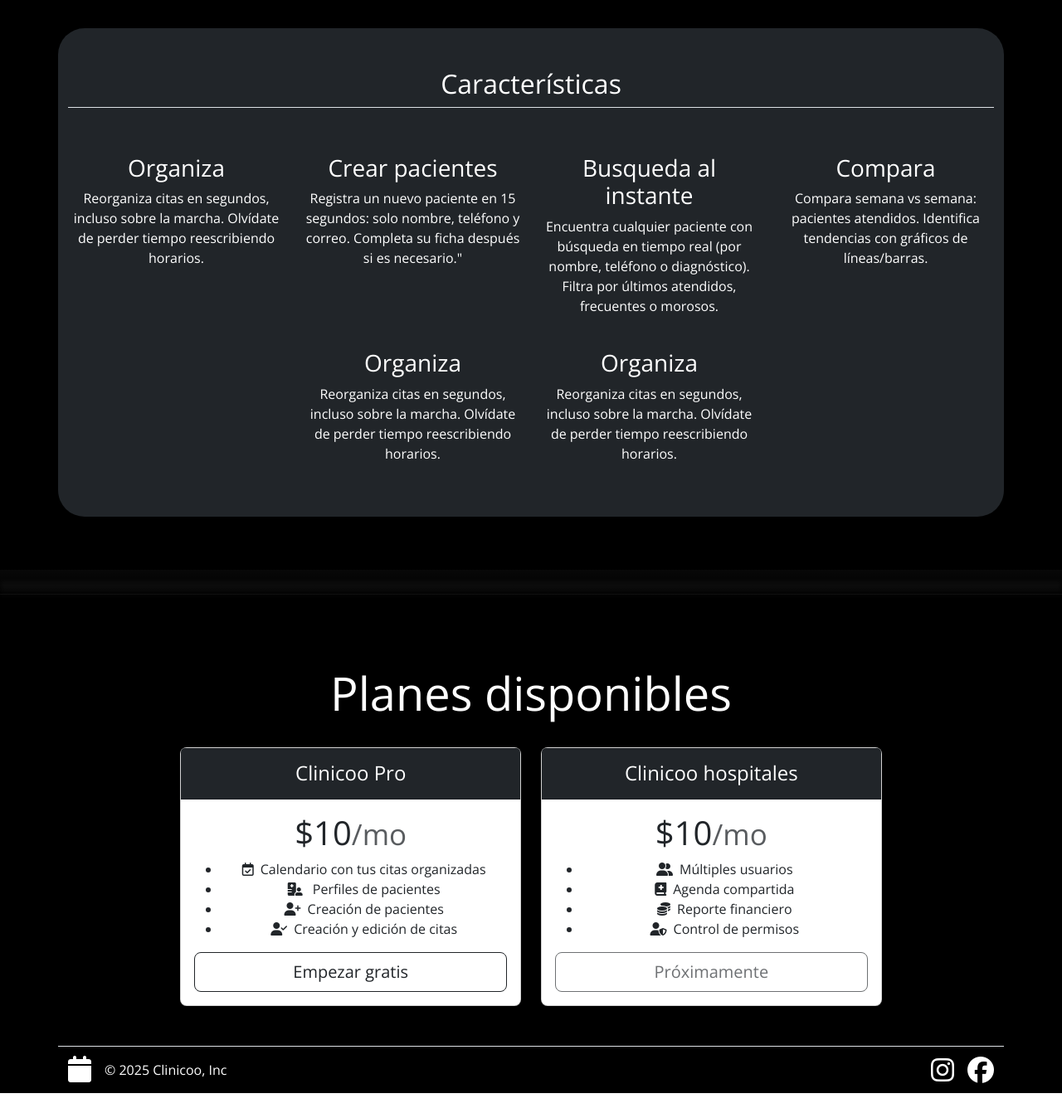
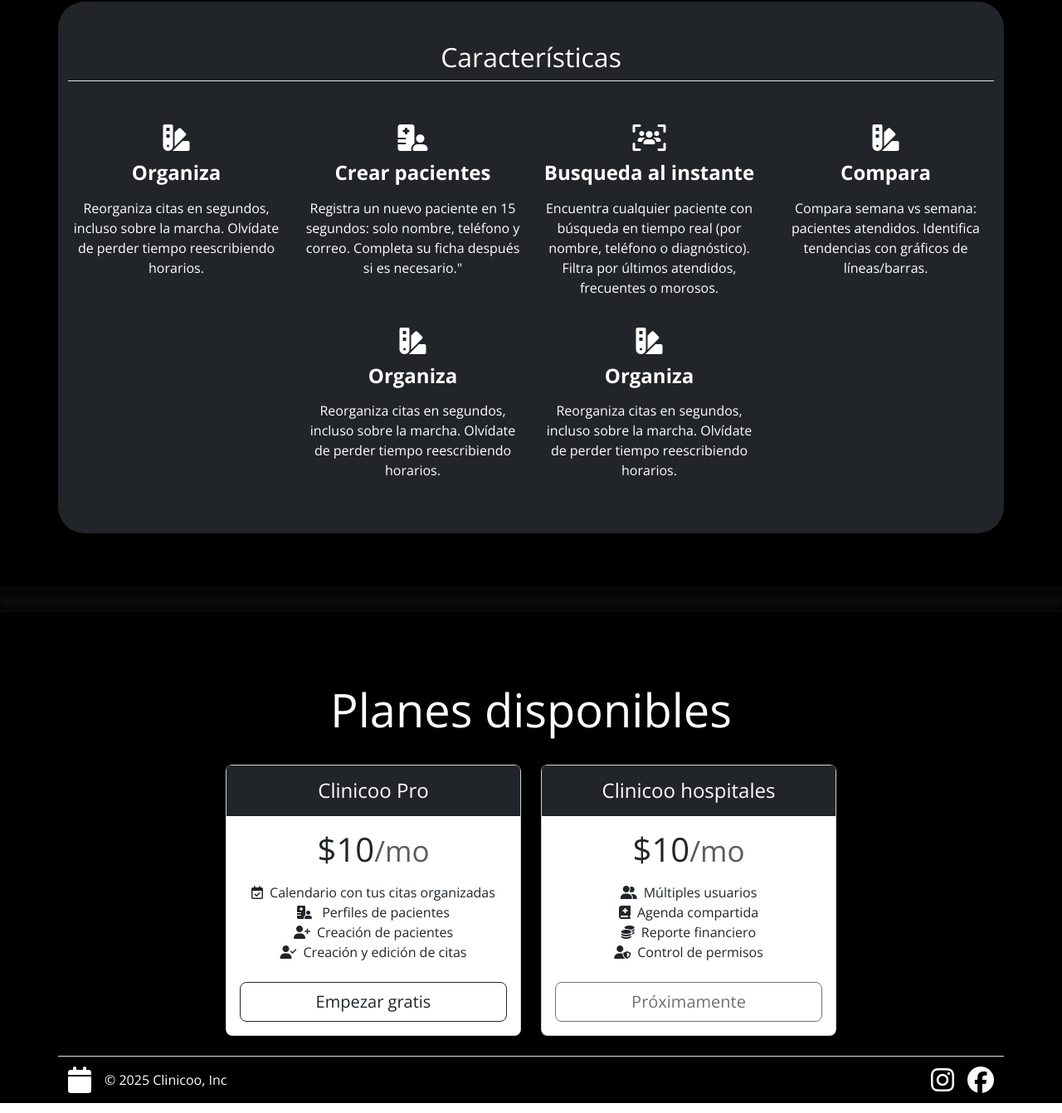
Before and after one commit to 4GeeksAcademy/proyectoFinalCitasMedicas, a React app: page /landingn1 in a window 1280 px wide. Shown: the part 1435-2777 px from the top of the page at 83% size. Built offline with nearby package versions, Linux system fonts and the light colour scheme; no server answers.

Commit message:
Correccón navbar y footer

```diff
--- a/src/front/components/Footer.jsx
+++ b/src/front/components/Footer.jsx
@@ -1,24 +1,29 @@
 export const Footer = () => (
 
-	<footer className="container d-flex flex-wrap justify-content-between align-items-center py-3 my-4 border-top ">
-		<div className="col-md-4 d-flex align-items-center">
-			<i class="fa-solid fa-calendar text-white fa-2xl"></i>
-			<span className="mb-3 mb-md-0 text-white ms-3">© 2025 Clinicoo, Inc</span>
-		</div>
-		<div>
+	<footer style={{
+		backgroundColor: 'black',
 
-		</div>
+	}}>
+		<div className=" container d-flex flex-wrap justify-content-between align-items-center py-3 border-top ">
+			<div className=" col-md-4 d-flex align-items-center">
+				<i class="fa-solid fa-calendar text-white fa-2xl"></i>
+				<span className="mb-3 mb-md-0 text-white ms-3">© 2025 Clinicoo, Inc</span>
+			</div>
+			<div>
+
+			</div>
 			<ul className="nav col-md-4 justify-content-end list-unstyled d-flex">
 				<li className="ms-3">
-					<a className="text-body-secondary"aria-label="Instagram">
+					<a className="text-body-secondary" aria-label="Instagram">
 						<i class="fa-brands fa-instagram fa-bounce fa-2xl text-white"></i>
 					</a>
 				</li>
-				<li className="ms-3">
+				<li className="ms-3 mb-0">
 					<a className="text-body-secondary" aria-label="Facebook">
 						<i class="fa-brands fa-facebook fa-bounce fa-2xl text-white"></i>
 					</a>
 				</li>
 			</ul>
+		</div>
 	</footer>
 );
--- a/src/front/pages/LandingN1.jsx
+++ b/src/front/pages/LandingN1.jsx
@@ -29,13 +29,13 @@
             style={{
                 backgroundColor: 'black',
                 margin: 0,
-                padding: 0,
+                paddingTop: '120px',
                 minHeight: '100vh'
             }}
             >
-            <Navbar />
 
-            <div className="container px-4 py-5 my-5 text-center">
+
+            <div className="container pt-2 my-5 mt-0 text-center">
                  <div className="rounded-5 bg-dark py-5">
                     <img className="bg-white mb-3" src="/src/front/assets/img/calendar_5276602.png" alt="logoClinicoo" style={{ width: '40px', height: 'auto' }} />
                     <div className="col-lg-6 mx-auto">
@@ -44,16 +44,13 @@
                         </p>
                         <div className="d-grid gap-2 d-sm-flex justify-content-sm-center mt-5">
 
-                            <Link to="">
+                            <Link to="/singIn">
                                 <button type="button" className="btn btn-light btn-lg px-4 gap-3">Iniciar sesión</button>
                             </Link>
                                 <button type="button" className="btn btn-outline-secondary btn-lg px-4">Registrarse</button>
                         </div>
                     </div>
                 </div>
-
-
-
             </div>
                 <Spaces />
 
@@ -81,13 +78,13 @@
                 <h2  className="pb-2 border-bottom text-center">Características</h2>
                 <div className="row row-cols-1 row-cols-sm-2 row-cols-md-3 row-cols-lg-4 g-4 justify-content-center pt-5 text-center w-auto h-auto">
 
-                    <div classNameName="d-flex flex-column">
+                    <div className="d-flex flex-column">
                         <div>
-                            <i classNameName="fa-solid fa-swatchbook fa-2xl " ></i>
+                            <i className="fa-solid fa-swatchbook fa-2xl " ></i>
                         </div>
-                        <div classNameName="col d-flex align-items-start">
+                        <div className="col d-flex align-items-start">
                             <div>
-                                <h3 classNameName="fw-bold mb-0 fs-4 text-body-white mt-3 mb-3">
+                                <h3 className="fw-bold mb-0 fs-4 text-body-white mt-3 mb-3">
                                     Organiza
                                 </h3>
                                 <p>Reorganiza citas en segundos, incluso sobre la marcha. Olvídate de perder tiempo reescribiendo horarios.</p>
@@ -95,65 +92,65 @@
                             </div>
                         </div>
                     </div>
-                    <div classNameName="d-flex flex-column">
+                    <div className="d-flex flex-column">
                         <div>
-                            <i classNameName="fa-solid fa-hospital-user fa-2xl"></i>
+                            <i className="fa-solid fa-hospital-user fa-2xl"></i>
                         </div>
-                        <div classNameName="col d-flex align-items-start">
+                        <div className="col d-flex align-items-start">
                             <div>
-                                <h3 classNameName="fw-bold mb-0 fs-4 text-body-white mt-3 mb-3">
+                                <h3 className="fw-bold mb-0 fs-4 text-body-white mt-3 mb-3">
                                     Crear pacientes
                                 </h3>
-                                <p classNameName="my-3">Registra un nuevo paciente en 15 segundos: solo nombre, teléfono y correo. Completa su ficha después si es necesario."</p>
+                                <p className="my-3">Registra un nuevo paciente en 15 segundos: solo nombre, teléfono y correo. Completa su ficha después si es necesario."</p>
                             </div>
                         </div>
                     </div>
-                    <div classNameName="d-flex flex-column">
+                    <div className="d-flex flex-column">
                         <div>
-                            <i classNameName="fa-solid fa-users-viewfinder fa-2xl"></i>
+                            <i className="fa-solid fa-users-viewfinder fa-2xl"></i>
                         </div>
-                        <div classNameName="col d-flex align-items-start">
+                        <div className="col d-flex align-items-start">
                             <div>
-                                <h3 classNameName="fw-bold mb-0 fs-4 text-body-white mt-3 mb-3">
+                                <h3 className="fw-bold mb-0 fs-4 text-body-white mt-3 mb-3">
                                     Busqueda al instante
                                 </h3>
                                 <p>Encuentra cualquier paciente con búsqueda en tiempo real (por nombre, teléfono o diagnóstico). Filtra por últimos atendidos, frecuentes o morosos.</p>
                             </div>
                         </div>
                     </div>
-                    <div classNameName="d-flex flex-column">
+                    <div className="d-flex flex-column">
                         <div>
-                            <i classNameName="fa-solid fa-swatchbook fa-2xl " ></i>
+                            <i className="fa-solid fa-swatchbook fa-2xl " ></i>
                         </div>
-                        <div classNameName="col d-flex align-items-start">
+                        <div className="col d-flex align-items-start">
                             <div>
-                                <h3 classNameName="fw-bold mb-0 fs-4 text-body-white mt-3 mb-3">
+                                <h3 className="fw-bold mb-0 fs-4 text-body-white mt-3 mb-3">
                                     Compara
                                 </h3>
                                 <p>Compara semana vs semana: pacientes atendidos. Identifica tendencias con gráficos de líneas/barras.</p>
                             </div>
                         </div>
                     </div>
-                    <div classNameName="d-flex flex-column">
-                        <div classNameName="text-center">
-                            <i classNameName="fa-solid fa-swatchbook fa-2xl " ></i>
+                    <div className="d-flex flex-column">
+                        <div className="text-center">
+                            <i className="fa-solid fa-swatchbook fa-2xl " ></i>
                         </div>
-                        <div classNameName="col d-flex align-items-start">
+                        <div className="col d-flex align-items-start">
                             <div>
-                                <h3 classNameName="fw-bold mb-0 fs-4 text-body-white mt-3 mb-3">
+                                <h3 className="fw-bold mb-0 fs-4 text-body-white mt-3 mb-3">
                                     Organiza
                                 </h3>
                                 <p>Reorganiza citas en segundos, incluso sobre la marcha. Olvídate de perder tiempo reescribiendo horarios.</p>
                             </div>
                         </div>
                     </div>
-                    <div classNameName="d-flex flex-column">
+                    <div className="d-flex flex-column">
                         <div>
-                            <i classNameName="fa-solid fa-swatchbook fa-2xl " ></i>
+                            <i className="fa-solid fa-swatchbook fa-2xl " ></i>
                         </div>
-                        <div classNameName="col d-flex align-items-start">
+                        <div className="col d-flex align-items-start">
                             <div>
-                                <h3 classNameName="fw-bold mb-0 fs-4 text-body-white mt-3 mb-3">
+                                <h3 className="fw-bold mb-0 fs-4 text-body-white mt-3 mb-3">
                                     Organiza
                                 </h3>
                                 <p>Reorganiza citas en segundos, incluso sobre la marcha. Olvídate de perder tiempo reescribiendo horarios.</p>
@@ -168,7 +165,7 @@
 
             {/* Planes */}
 
-            <div classNameName="container">
+            <div className="container">
 
                 <div  className=" pricing-header p-3 pb-md-4 mx-auto text-center ">
                     <h1 id="planes" className="display-4 fw-normal text-white">
@@ -176,7 +173,7 @@
                     </h1>
                 </div>
 
-                <div className="row row-cols-1 row-cols-md-3 mb-3 text-center  d-flex justify-content-center">
+                <div className="row row-cols-1 row-cols-md-3 mb-0 text-center  d-flex justify-content-center">
                     <div className="col">
                         <div className="card mb-4 rounded-3 shadow-sm">
                             <div className="card-header py-3 bg-dark text-white">
@@ -191,7 +188,7 @@
                                         /mo
                                     </small>
                                 </h1>
-                                <ul classNameName="list-unstyled mt-3 mb-4">
+                                <ul className="list-unstyled mt-3 mb-4">
                                     <li>
                                         <i className="fa-regular fa-calendar-check me-2"></i>Calendario con tus citas organizadas
                                     </li>
@@ -225,7 +222,7 @@
                                         /mo
                                     </small>
                                 </h1>
-                                <ul classNameName="list-unstyled mt-3 mb-4">
+                                <ul className="list-unstyled mt-3 mb-4">
                                     <li>
                                         <i className="fa-solid fa-user-group me-2"></i>Múltiples usuarios
                                     </li>
@@ -247,7 +244,7 @@
                     </div>
                 </div>
 
-                <Footer />
+
 
             </div>
 
--- a/src/front/pages/Layout.jsx
+++ b/src/front/pages/Layout.jsx
@@ -7,7 +7,9 @@
 export const Layout = () => {
     return (
         <ScrollToTop>
+                <Navbar />
                 <Outlet />
+                <Footer />
         </ScrollToTop>
     )
 }
--- a/src/front/routes.jsx
+++ b/src/front/routes.jsx
@@ -27,7 +27,7 @@
         <Route path= "/" element={<Home />} />
         <Route path="/single/:theId" element={ <Single />} />  {/* Dynamic route for single items */}
         <Route path="/demo" element={<Demo />} />
-        <Route path="/landingN1" element={<LandingN1 />} />
+        <Route path="/landingn1" element={<LandingN1 />} />
         <Route path="/singin" element={<SingIn />} />
       </Route>
     )
```
Also changed, not shown: src/front/components/Navbar.jsx (+6 -3 lines), src/front/pages/singIn.jsx (+12 -13 lines), src/front/index.css (line endings or trailing spaces).
